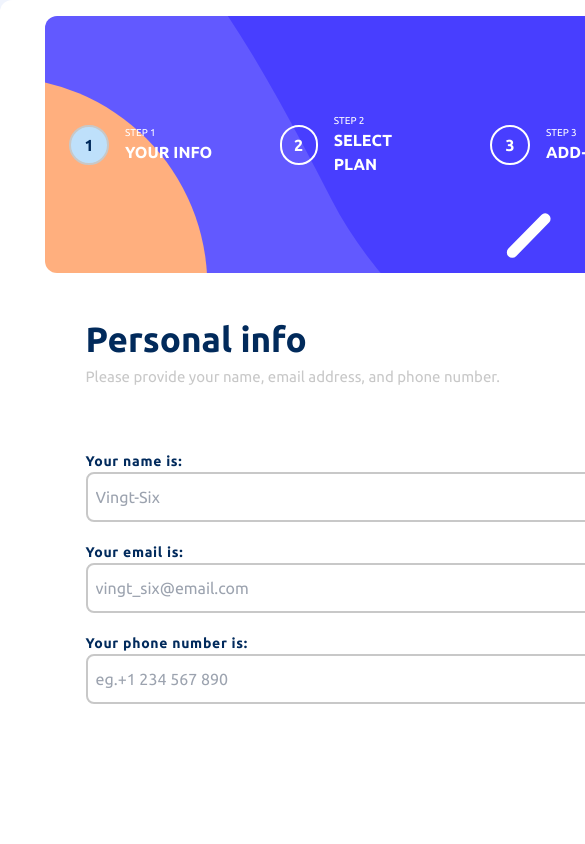
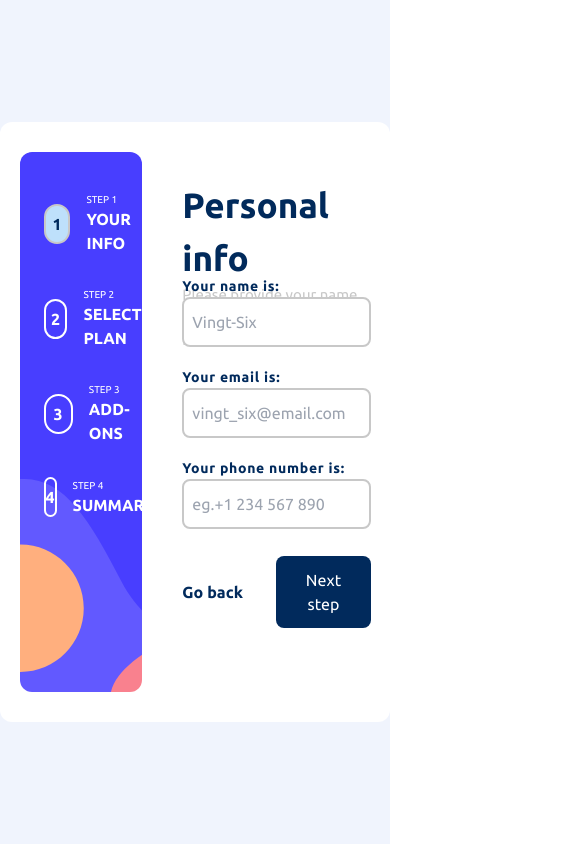
Before and after one commit to Melina1996/ProjetState, a React (Vite) app: page / in a window 390 px wide. Shown: the top 844 px of the page, 585 px wide, since content can reach past the window. Built offline with nearby package versions, Linux system fonts and the light colour scheme.

Commit message:
corrected responsive

```diff
--- a/src/App.jsx
+++ b/src/App.jsx
@@ -80,14 +80,12 @@ function App() {
   ];
 
   return (
-    <div className="md:w-screen md:h-screen w-fit flex justify-center items-center bg-[#F0F4FDff] font-ubuntu">
-      <div className="w-[900px] md:h-[600px] h-[1000px] bg-white flex justify-center items-center rounded-xl">
-
-        <div className="w-[90%] h-[100%] flex md:flex-row flex-col justify-center items-center gap-10">
-
+    <div className="w-screen h-screen flex justify-center items-center bg-[#F0F4FDff] font-ubuntu">
+      <div className="w-[900px] h-[600px] bg-white flex justify-center items-center rounded-xl">
+        <div className="w-[90%] h-[90%] flex justify-center items-center gap-10">
           <Sidebar currentStep={currentStep} />
 
-          <div className="md:w-[60%] md:h-[90%] w-[90%] h-[80%] flex flex-col justify-start items-start">
+          <div className="w-[60%] h-[90%] flex flex-col justify-start items-start">
 
             {/* header is displayed according to site */}
             <Header
@@ -125,6 +123,7 @@ function App() {
                 setTextInput={setTextInput}
                 setMailInput={setMailInput}
                 setNumberInput={setNumberInput}
+
               />
             ) : currentStep == 2 ? (
               <Plan
--- a/src/Components/Sidebar.jsx
+++ b/src/Components/Sidebar.jsx
@@ -3,9 +3,9 @@ import Steps from './Steps'
 
 export default function Sidebar(props) {
   return (
-    <div className='md:bg-sidebarOne mt-4 md:mt-0 bg-sidebarTwo bg-no-repeat bg-cover w-[100%] h-[30%] md:w-[35%] md:h-[90%] rounded-xl'>
+    <div className='bg-sidebarOne bg-no-repeat bg-cover w-[35%] h-[100%] rounded-xl'>
 
-       <div className='flex w-[100%] h-[100%] md:flex-col flex-row justify-start md:pt-10 md:items-start itens-center gap-8 rounded-xl'>
+       <div className='flex w-[80%] h-[100%] flex-col justify-start pt-10 items-start gap-8 rounded-xl'>
 
         <Steps number={"1"} header={"STEP 1"} subheader={"YOUR INFO"} currentStep={props.currentStep}/>
 
```
